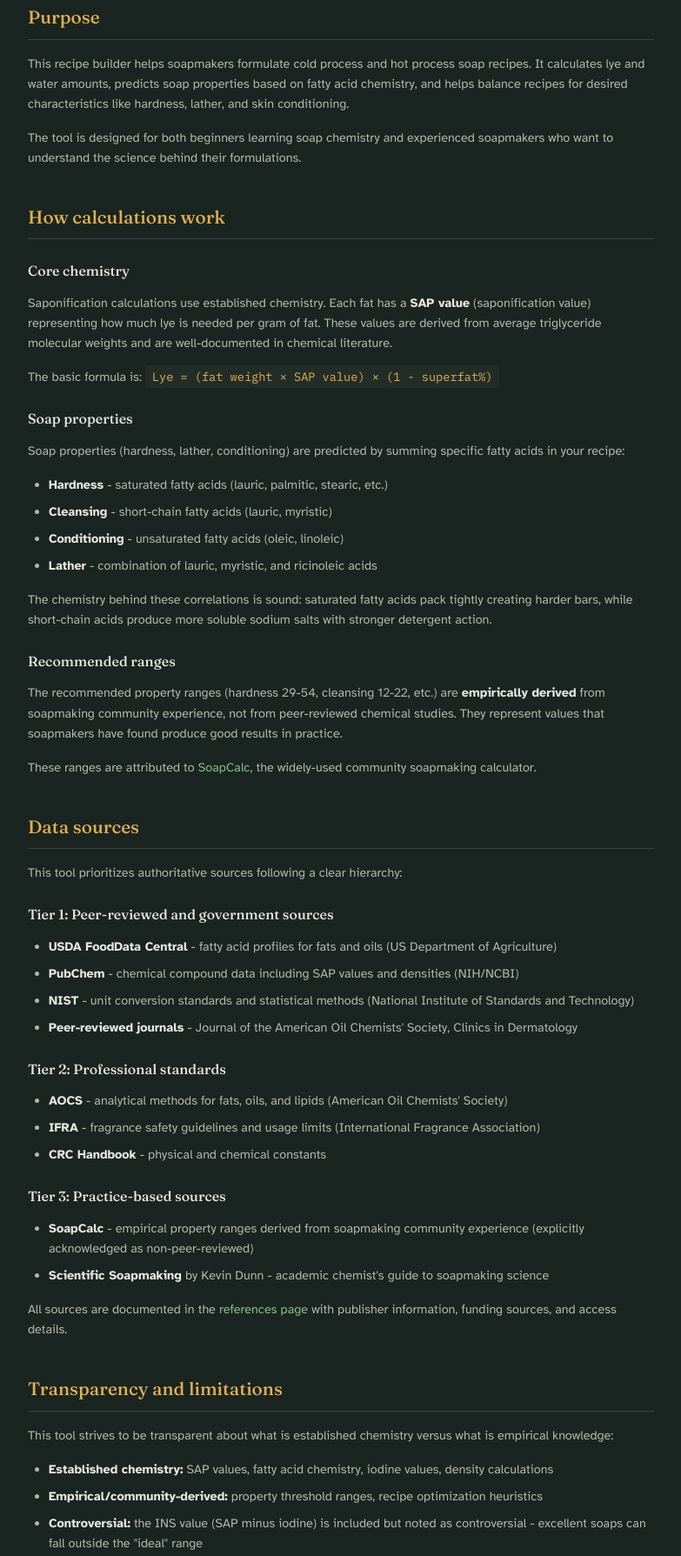
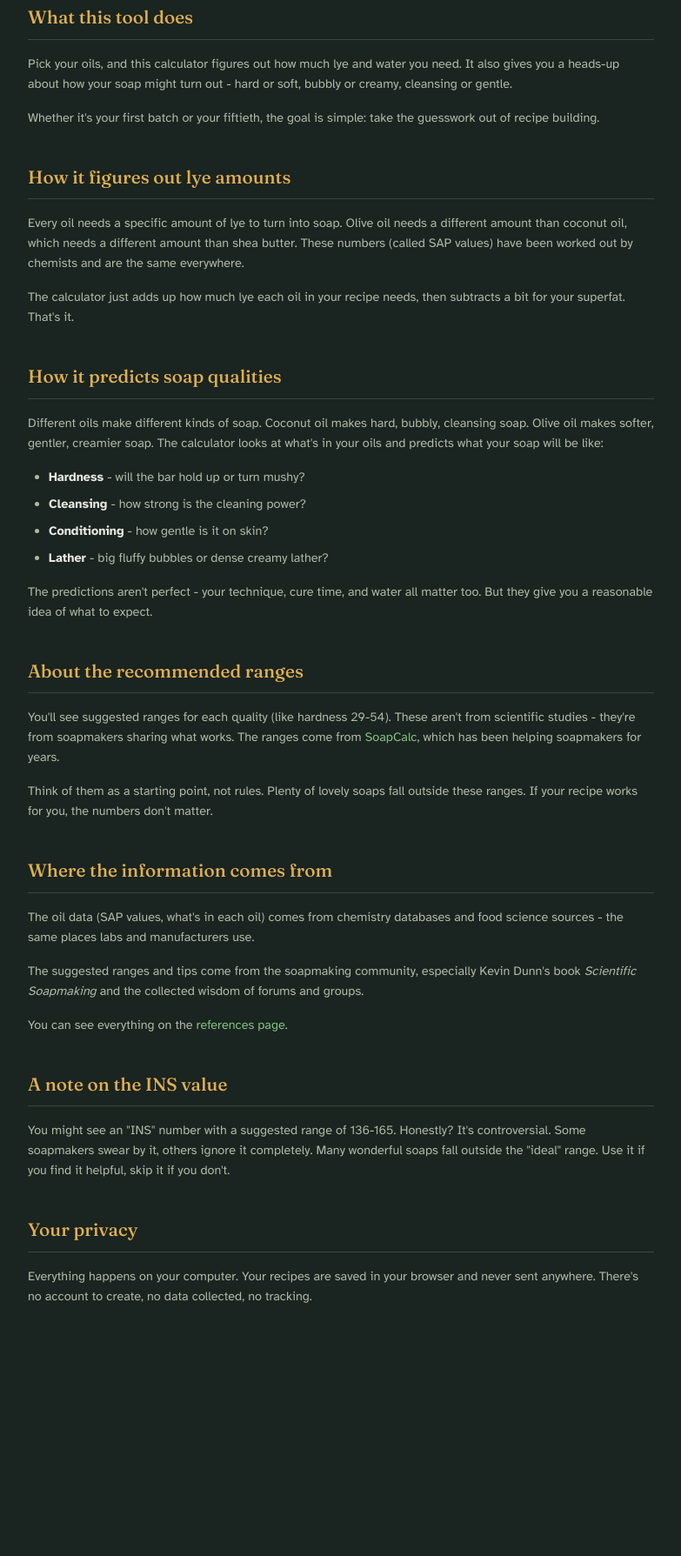
Before and after one commit to vanastassiou/soapmaker, a website: page pages/about.html in a window 1280 px wide. Shown: the part 341-2130 px from the top of the page at 87% size, without its empty margins (248-1031 px from the left). After the commit the page ends 1899 px from the top, so only its background shows below. Drawn offline with Linux system fonts and the light colour scheme.

Commit message:
Rewrite About page for hobbyist soapmakers
- Use plain language instead of technical jargon
- Add concrete examples (olive oil, coconut oil, shea butter)
- Make tone conversational and approachable
- Simplify sources section, remove academic tiering
- Break out INS value into its own section
- Focus on what soapmakers actually care about

```diff
--- a/pages/about.html
+++ b/pages/about.html
@@ -30,181 +30,101 @@
 
         <main id="main-content" class="about-content">
             <section class="about-section">
-                <h2>Purpose</h2>
+                <h2>What this tool does</h2>
                 <p>
-                    This recipe builder helps soapmakers formulate cold process and hot process
-                    soap recipes. It calculates lye and water amounts, predicts soap properties
-                    based on fatty acid chemistry, and helps balance recipes for desired
-                    characteristics like hardness, lather, and skin conditioning.
+                    Pick your oils, and this calculator figures out how much lye and water
+                    you need. It also gives you a heads-up about how your soap might turn
+                    out - hard or soft, bubbly or creamy, cleansing or gentle.
                 </p>
                 <p>
-                    The tool is designed for both beginners learning soap chemistry and
-                    experienced soapmakers who want to understand the science behind their
-                    formulations.
+                    Whether it's your first batch or your fiftieth, the goal is simple:
+                    take the guesswork out of recipe building.
                 </p>
             </section>
 
             <section class="about-section">
-                <h2>How calculations work</h2>
-
-                <h3>Core chemistry</h3>
+                <h2>How it figures out lye amounts</h2>
                 <p>
-                    Saponification calculations use established chemistry. Each fat has a
-                    <strong>SAP value</strong> (saponification value) representing how much lye
-                    is needed per gram of fat. These values are derived from average triglyceride
-                    molecular weights and are well-documented in chemical literature.
+                    Every oil needs a specific amount of lye to turn into soap. Olive oil
+                    needs a different amount than coconut oil, which needs a different
+                    amount than shea butter. These numbers (called SAP values) have been
+                    worked out by chemists and are the same everywhere.
                 </p>
                 <p>
-                    The basic formula is: <code>Lye = (fat weight × SAP value) × (1 - superfat%)</code>
-                </p>
-
-                <h3>Soap properties</h3>
-                <p>
-                    Soap properties (hardness, lather, conditioning) are predicted by summing
-                    specific fatty acids in your recipe:
-                </p>
-                <ul>
-                    <li><strong>Hardness</strong> - saturated fatty acids (lauric, palmitic, stearic, etc.)</li>
-                    <li><strong>Cleansing</strong> - short-chain fatty acids (lauric, myristic)</li>
-                    <li><strong>Conditioning</strong> - unsaturated fatty acids (oleic, linoleic)</li>
-                    <li><strong>Lather</strong> - combination of lauric, myristic, and ricinoleic acids</li>
-                </ul>
-                <p>
-                    The chemistry behind these correlations is sound: saturated fatty acids
-                    pack tightly creating harder bars, while short-chain acids produce more
-                    soluble sodium salts with stronger detergent action.
-                </p>
-
-                <h3>Recommended ranges</h3>
-                <p>
-                    The recommended property ranges (hardness 29-54, cleansing 12-22, etc.)
-                    are <strong>empirically derived</strong> from soapmaking community experience,
-                    not from peer-reviewed chemical studies. They represent values that
-                    soapmakers have found produce good results in practice.
-                </p>
-                <p>
-                    These ranges are attributed to
-                    <a href="https://www.soapcalc.net" target="_blank" rel="noopener">SoapCalc</a>,
-                    the widely-used community soapmaking calculator.
+                    The calculator just adds up how much lye each oil in your recipe needs,
+                    then subtracts a bit for your superfat. That's it.
                 </p>
             </section>
 
             <section class="about-section">
-                <h2>Data sources</h2>
+                <h2>How it predicts soap qualities</h2>
                 <p>
-                    This tool prioritizes authoritative sources following a clear hierarchy:
+                    Different oils make different kinds of soap. Coconut oil makes hard,
+                    bubbly, cleansing soap. Olive oil makes softer, gentler, creamier soap.
+                    The calculator looks at what's in your oils and predicts what your
+                    soap will be like:
                 </p>
-
-                <h3>Tier 1: Peer-reviewed and government sources</h3>
                 <ul>
-                    <li>
-                        <strong>USDA FoodData Central</strong> - fatty acid profiles for fats and oils
-                        (US Department of Agriculture)
-                    </li>
-                    <li>
-                        <strong>PubChem</strong> - chemical compound data including SAP values and densities
-                        (NIH/NCBI)
-                    </li>
-                    <li>
-                        <strong>NIST</strong> - unit conversion standards and statistical methods
-                        (National Institute of Standards and Technology)
-                    </li>
-                    <li>
-                        <strong>Peer-reviewed journals</strong> - Journal of the American Oil Chemists'
-                        Society, Clinics in Dermatology
-                    </li>
+                    <li><strong>Hardness</strong> - will the bar hold up or turn mushy?</li>
+                    <li><strong>Cleansing</strong> - how strong is the cleaning power?</li>
+                    <li><strong>Conditioning</strong> - how gentle is it on skin?</li>
+                    <li><strong>Lather</strong> - big fluffy bubbles or dense creamy lather?</li>
                 </ul>
-
-                <h3>Tier 2: Professional standards</h3>
-                <ul>
-                    <li>
-                        <strong>AOCS</strong> - analytical methods for fats, oils, and lipids
-                        (American Oil Chemists' Society)
-                    </li>
-                    <li>
-                        <strong>IFRA</strong> - fragrance safety guidelines and usage limits
-                        (International Fragrance Association)
-                    </li>
-                    <li>
-                        <strong>CRC Handbook</strong> - physical and chemical constants
-                    </li>
-                </ul>
-
-                <h3>Tier 3: Practice-based sources</h3>
-                <ul>
-                    <li>
-                        <strong>SoapCalc</strong> - empirical property ranges derived from soapmaking
-                        community experience (explicitly acknowledged as non-peer-reviewed)
-                    </li>
-                    <li>
-                        <strong>Scientific Soapmaking</strong> by Kevin Dunn - academic chemist's
-                        guide to soapmaking science
-                    </li>
-                </ul>
-
                 <p>
-                    All sources are documented in the
-                    <a href="references.html">references page</a>
-                    with publisher information, funding sources, and access details.
+                    The predictions aren't perfect - your technique, cure time, and water
+                    all matter too. But they give you a reasonable idea of what to expect.
                 </p>
             </section>
 
             <section class="about-section">
-                <h2>Transparency and limitations</h2>
+                <h2>About the recommended ranges</h2>
                 <p>
-                    This tool strives to be transparent about what is established chemistry
-                    versus what is empirical knowledge:
+                    You'll see suggested ranges for each quality (like hardness 29-54).
+                    These aren't from scientific studies - they're from soapmakers sharing
+                    what works. The ranges come from
+                    <a href="https://www.soapcalc.net" target="_blank" rel="noopener">SoapCalc</a>,
+                    which has been helping soapmakers for years.
                 </p>
-                <ul>
-                    <li>
-                        <strong>Established chemistry:</strong> SAP values, fatty acid chemistry,
-                        iodine values, density calculations
-                    </li>
-                    <li>
-                        <strong>Empirical/community-derived:</strong> property threshold ranges,
-                        recipe optimization heuristics
-                    </li>
-                    <li>
-                        <strong>Controversial:</strong> the INS value (SAP minus iodine) is
-                        included but noted as controversial - excellent soaps can fall outside
-                        the "ideal" range
-                    </li>
-                </ul>
                 <p>
-                    Soap property predictions are guidelines, not guarantees. Actual results
-                    depend on many factors including technique, curing time, water quality,
-                    and ingredient freshness.
+                    Think of them as a starting point, not rules. Plenty of lovely soaps
+                    fall outside these ranges. If your recipe works for you, the numbers
+                    don't matter.
                 </p>
             </section>
 
             <section class="about-section">
-                <h2>Technical details</h2>
+                <h2>Where the information comes from</h2>
                 <p>
-                    This is a client-side web application with no server backend. All
-                    calculations run in your browser. Your recipes are saved to your
-                    browser's local storage and never transmitted anywhere.
+                    The oil data (SAP values, what's in each oil) comes from chemistry
+                    databases and food science sources - the same places labs and
+                    manufacturers use.
                 </p>
                 <p>
-                    The source code is available for review. All formulas are documented
-                    in the <a href="how-it-works/formulas.html">formulas reference</a>
-                    with mathematical notation, worked examples, and citations.
+                    The suggested ranges and tips come from the soapmaking community,
+                    especially Kevin Dunn's book <em>Scientific Soapmaking</em> and the
+                    collected wisdom of forums and groups.
+                </p>
+                <p>
+                    You can see everything on the <a href="references.html">references page</a>.
                 </p>
             </section>
 
             <section class="about-section">
-                <h2>Quality assurance</h2>
+                <h2>A note on the INS value</h2>
                 <p>
-                    The calculator has been audited for:
+                    You might see an "INS" number with a suggested range of 136-165.
+                    Honestly? It's controversial. Some soapmakers swear by it, others
+                    ignore it completely. Many wonderful soaps fall outside the "ideal"
+                    range. Use it if you find it helpful, skip it if you don't.
                 </p>
-                <ul>
-                    <li>Scientific validity of formulas</li>
-                    <li>Source verification (URLs checked for accessibility and accuracy)</li>
-                    <li>Appropriate attribution of empirical versus scientific values</li>
-                </ul>
+            </section>
+
+            <section class="about-section">
+                <h2>Your privacy</h2>
                 <p>
-                    Key findings: core chemistry calculations are valid and correctly implemented;
-                    empirical values are clearly attributed; sources are appropriately prioritized
-                    with peer-reviewed and government sources taking precedence.
+                    Everything happens on your computer. Your recipes are saved in your
+                    browser and never sent anywhere. There's no account to create, no
+                    data collected, no tracking.
                 </p>
             </section>
         </main>
```
